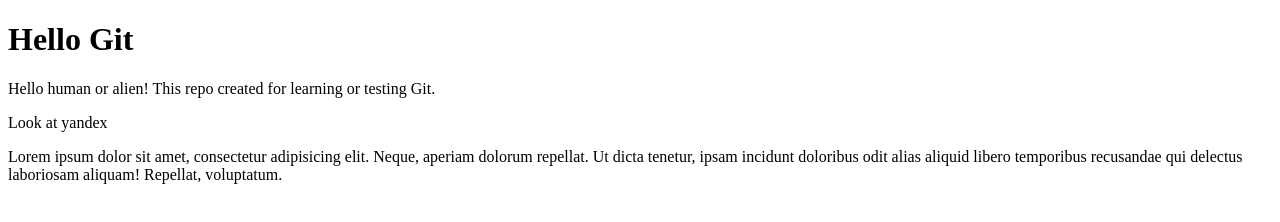
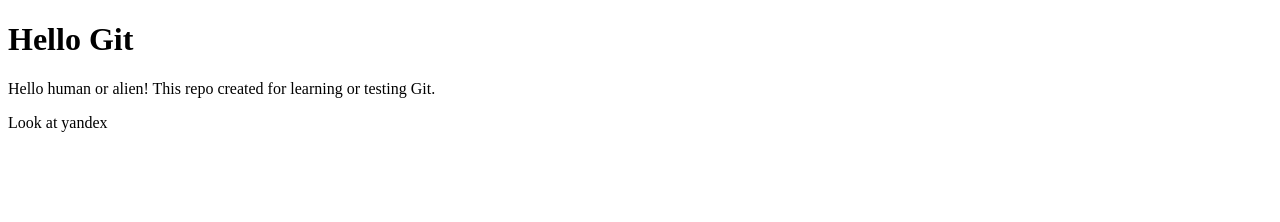
Before and after one commit to traglazor/git-repo, a plain HTML site: page index.html in a window 1280 px wide. Drawn offline with Linux system fonts and the light colour scheme.

Commit message:
Revert "index"
This reverts commit 9af63e3a2d2f4c14cd137520068020834a94b562.

```diff
--- a/index.html
+++ b/index.html
@@ -10,8 +10,5 @@
       Hello human or alien! This repo created for learning or testing Git.
     </p>
     <a htref="yandex.com">Look at yandex</a>
-    <p>
-      Lorem ipsum dolor sit amet, consectetur adipisicing elit. Neque, aperiam dolorum repellat. Ut dicta tenetur, ipsam incidunt doloribus odit alias aliquid libero temporibus recusandae qui delectus laboriosam aliquam! Repellat, voluptatum.
-    </p>
 </body>
 </html>
```
